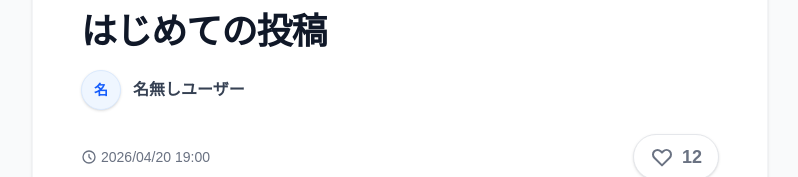
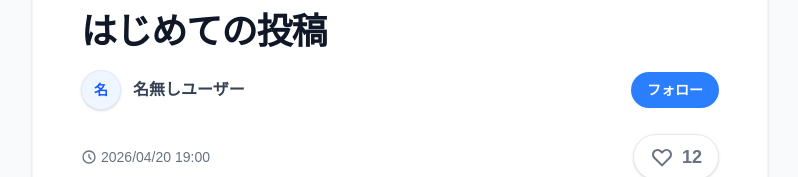
Before and after one commit to 2026PBL1-A/2026PBL1-A-2026PBL1_A_front, a Next.js app: page /post/1 in a window 1280 px wide. Shown: the part 557-734 px from the top of the page, without its empty margins (240-1038 px from the left). Built offline with nearby package versions, Linux system fonts and the light colour scheme; no server answers.

Commit message:
フォローボタン追加

```diff
--- /dev/null
+++ b/app/components/FollowButton.tsx
@@ -0,0 +1,69 @@
+"use client";
+
+import { useEffect, useState } from "react";
+
+type Props = {
+  targetUserId: string;
+};
+
+export default function FollowButton({ targetUserId }: Props) {
+  const [isFollowing, setIsFollowing] = useState(false);
+  const [loading, setLoading] = useState(false);
+
+  useEffect(() => {
+    const stored = localStorage.getItem("following_users");
+
+    if (stored) {
+      const ids: string[] = JSON.parse(stored);
+      setIsFollowing(ids.includes(targetUserId));
+    }
+  }, [targetUserId]);
+
+  const handleToggle = async () => {
+    setLoading(true);
+
+    try {
+      const stored = localStorage.getItem("following_users");
+      let ids: string[] = stored ? JSON.parse(stored) : [];
+
+      if (isFollowing) {
+        ids = ids.filter((id) => id !== targetUserId);
+      } else {
+        ids.push(targetUserId);
+      }
+
+      localStorage.setItem("following_users", JSON.stringify(ids));
+
+      setIsFollowing(!isFollowing);
+
+      /**
+       * 将来ここをAPI化
+       *
+       * await fetch("/api/follow", {
+       *   method: "POST",
+       *   body: JSON.stringify({ targetUserId }),
+       * })
+       */
+    } finally {
+      setLoading(false);
+    }
+  };
+
+  return (
+    <button
+      onClick={handleToggle}
+      disabled={loading}
+      className={`px-4 py-2 rounded-full text-sm font-bold transition ${
+        isFollowing
+          ? "bg-gray-200 text-gray-700 hover:bg-gray-300"
+          : "bg-blue-500 text-white hover:bg-blue-600"
+      }`}
+    >
+      {loading
+        ? "処理中..."
+        : isFollowing
+        ? "フォロー中"
+        : "フォロー"}
+    </button>
+  );
+}
--- a/app/data/dummyPosts.ts
+++ b/app/data/dummyPosts.ts
@@ -10,6 +10,7 @@ export type Post = {
   imageUrl?: string;
   images?: PostImage[];
   itemType: "creation" | "question"; // 制作物か質問か
+  userId?: string; // 投稿者のユーザーID
   created_at?: string; // 投稿日時
   score?: number; // 評価数（いいねなど）
   tags?: string[]; // タグ
@@ -39,6 +40,7 @@ export const dummyPosts: Post[] = [
         order: 3,
       },
     ],
+    userId: "user-1",
     created_at: "2026-04-20T10:00:00Z",
     score: 12,
     tags: ["React", "Next.js", "初心者"],
--- a/app/post/[id]/page.tsx
+++ b/app/post/[id]/page.tsx
@@ -6,6 +6,7 @@ import ScoreButton from "@/app/components/ScoreButton";
 import PostEditButton from "@/app/components/PostEditButton";
 import { isUsingBackend } from "@/lib/api";
 import { formatDate } from "@/lib/formatDate";
+import FollowButton from "@/app/components/FollowButton";
 
 export default async function PostDetailPage({
   params,
@@ -150,7 +151,7 @@ export default async function PostDetailPage({
               </h1>
 
               {/* 投稿者情報 */}
-              <div className="flex items-center mb-6">
+              <div className="flex items-center justify-between mb-6">
                 {(() => {
                   const postUserIdStr = post.userId?.id ?? post.userId ?? post.userid?.id ?? post.userid ?? post.user_id?.id ?? post.user_id;
                   let postUsername = post.user?.username ?? post.userId?.username ?? post.userid?.username ?? post.user_id?.username ?? post.username ?? "名無しユーザー";
@@ -164,18 +165,32 @@ export default async function PostDetailPage({
                   }
 
                   return (
-                    <Link href={`/profile?userId=${postUserIdStr || ''}`} className="flex items-center group">
+                    <div className="flex items-center justify-between w-full">
+                      <Link
+                        href={`/profile?userId=${postUserIdStr || ''}`}
+                        className="flex items-center group"
+                      >
                         <div className="w-10 h-10 rounded-full bg-blue-50 text-blue-600 flex items-center justify-center mr-3 font-bold text-sm border border-blue-100 overflow-hidden shadow-sm group-hover:shadow transition-shadow">
                           {postAvatar ? (
-                          <img src={postAvatar} alt={postUsername} className="w-full h-full object-cover" />
+                            <img
+                              src={postAvatar}
+                              alt={postUsername}
+                              className="w-full h-full object-cover"
+                            />
                           ) : (
                             postUsername.charAt(0)
                           )}
                         </div>
+
                         <span className="font-bold text-gray-700 group-hover:text-blue-600 transition-colors">
                           {postUsername}
                         </span>
                       </Link>
+
+                      {postUserIdStr && (
+                        <FollowButton targetUserId={String(postUserIdStr)} />
+                      )}
+                    </div>
                   );
                 })()}
               </div>
--- a/app/profile/page.tsx
+++ b/app/profile/page.tsx
@@ -131,8 +131,61 @@ function ProfileContent() {
   const [userEmail, setUserEmail] = useState("");
   const [isLoading, setIsLoading] = useState(false);
   const [error, setError] = useState<string | null>(null);
+  const [isFollowing, setIsFollowing] = useState(false);
+  const [followersCount, setFollowersCount] = useState(0);
+  const [followLoading, setFollowLoading] = useState(false);
 
   const [skills, setSkills] = useState<string[]>([]);
+
+  const handleFollowToggle = async () => {
+    if (followLoading) return;
+
+    setFollowLoading(true);
+
+    try {
+      // backend 使用時
+      if (isUsingBackend()) {
+        const token = localStorage.getItem("access_token");
+
+        // 例:
+        // POST /follow/:userId
+        // DELETE /follow/:userId
+
+        const targetUserId = userIdParam;
+
+        if (!targetUserId) return;
+
+        const method = isFollowing ? "DELETE" : "POST";
+
+        const response = await fetch(
+          `${process.env.NEXT_PUBLIC_BACKEND_API_URL || "http://localhost:5000"}/follow/${targetUserId}`,
+          {
+            method,
+            headers: {
+              ...(token ? { Authorization: `Bearer ${token}` } : {}),
+            },
+          }
+        );
+
+        if (!response.ok) {
+          throw new Error("フォロー更新に失敗しました");
+        }
+      }
+
+      // UI更新
+      setIsFollowing((prev) => !prev);
+
+      setFollowersCount((prev) =>
+        isFollowing ? prev - 1 : prev + 1
+      );
+
+    } catch (err) {
+      console.error(err);
+      alert("フォロー処理に失敗しました");
+    } finally {
+      setFollowLoading(false);
+    }
+  };
 
   useEffect(() => {
     const storedSkills = localStorage.getItem("user_skills");
@@ -379,12 +432,30 @@ function ProfileContent() {
               </div>
 
               {isMyProfile && (
-                <div className="mt-4">
-                  <Link href="/profile/edit">
-                    <button className="bg-white text-gray-800 border border-gray-300 font-bold px-5 py-2 rounded-full hover:bg-gray-100 transition text-sm">
-                      プロフィールを編集
+                <div className="mt-4 flex gap-3">
+                  {isMyProfile ? (
+                    <Link href="/profile/edit">
+                      <button className="bg-white text-gray-800 border border-gray-300 font-bold px-5 py-2 rounded-full hover:bg-gray-100 transition text-sm">
+                        プロフィールを編集
+                      </button>
+                    </Link>
+                  ) : (
+                    <button
+                      onClick={handleFollowToggle}
+                      disabled={followLoading}
+                      className={`font-bold px-5 py-2 rounded-full transition text-sm shadow-sm ${
+                        isFollowing
+                          ? "bg-gray-200 text-gray-800 hover:bg-gray-300"
+                          : "bg-blue-500 text-white hover:bg-blue-600"
+                      }`}
+                    >
+                      {followLoading
+                        ? "処理中..."
+                        : isFollowing
+                        ? "フォロー中"
+                        : "フォローする"}
                     </button>
-                  </Link>
+                  )}
                 </div>
               )}
             </div>
@@ -408,6 +479,23 @@ function ProfileContent() {
               <p className="text-gray-800 whitespace-pre-wrap leading-relaxed text-[15px]">
                 {bio}
               </p>
+            </div>
+
+            {/* フォロワー情報 */}
+            <div className="flex items-center gap-6 text-sm text-gray-600 mb-4">
+              <div>
+                <span className="font-bold text-gray-900">
+                  {followersCount}
+                </span>{" "}
+                フォロワー
+              </div>
+
+              <div>
+                <span className="font-bold text-gray-900">
+                  {creationPosts.length + questionPosts.length}
+                </span>{" "}
+                投稿
+              </div>
             </div>
 
           </div>
```
Lines whose indentation alone changed are shown as unchanged.
